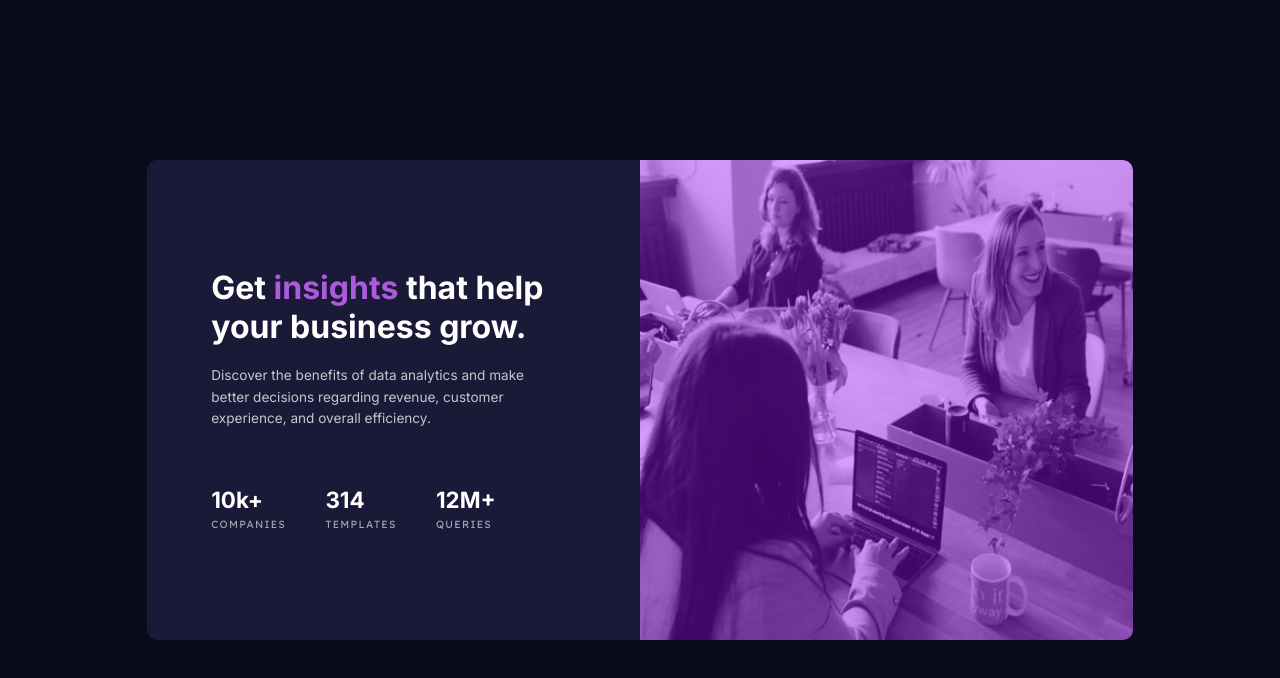
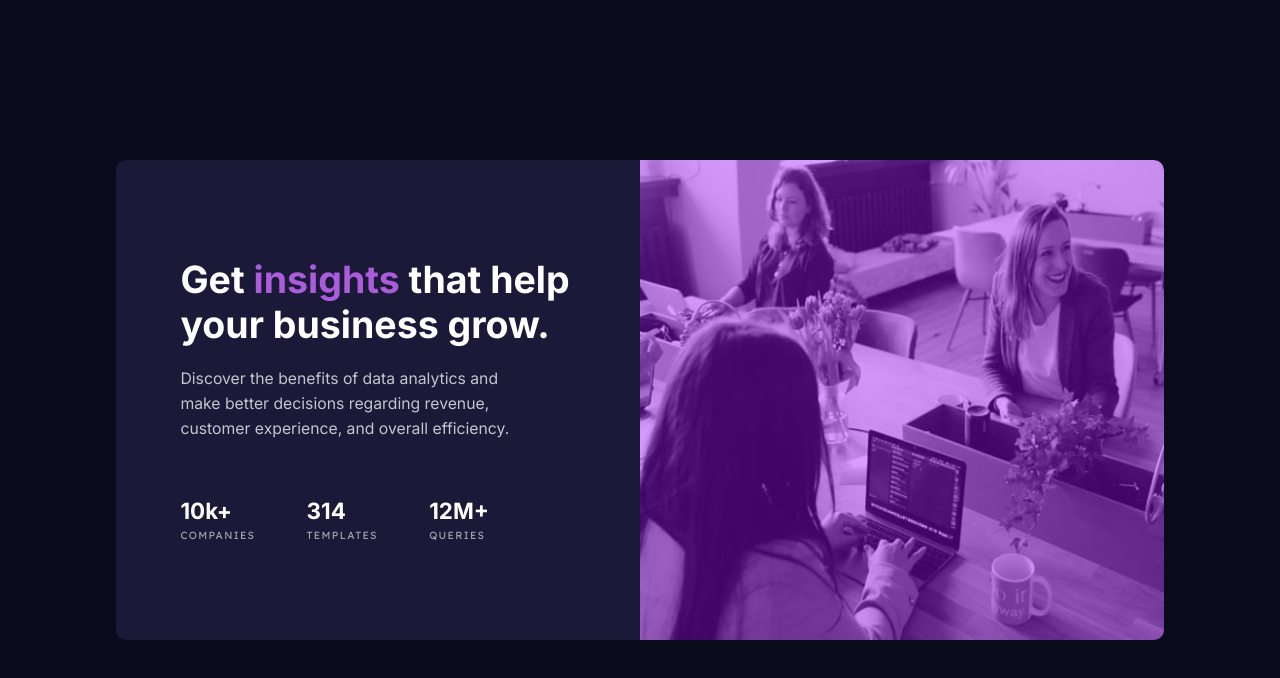
Before and after one commit to DanielRR10/LandingPageFrontEndMentor, a plain HTML site: page index.html in a window 1280 px wide. Drawn offline with Linux system fonts and the light colour scheme.

Commit message:
Larger disign

```diff
--- a/index.css
+++ b/index.css
@@ -107,12 +107,12 @@ body{
 @media screen and (min-width:376px){
   .card{
     flex-direction: row-reverse;
-    width: 80%;
+    width: 85%;
     height: 60%;
   }
 
   .card-title{
-    font-size: 2rem;
+    font-size: 2.5em;
   }
 
   .card-title, .card-descrip, .card-stat-item{
@@ -130,8 +130,8 @@ body{
 
   .card-descrip{
     margin-bottom: 3.5rem;
-    width: 95%;
-    font-size: 0.85rem;
+    width: 90%;
+    font-size: 1.05em;
   }
 
 
```
